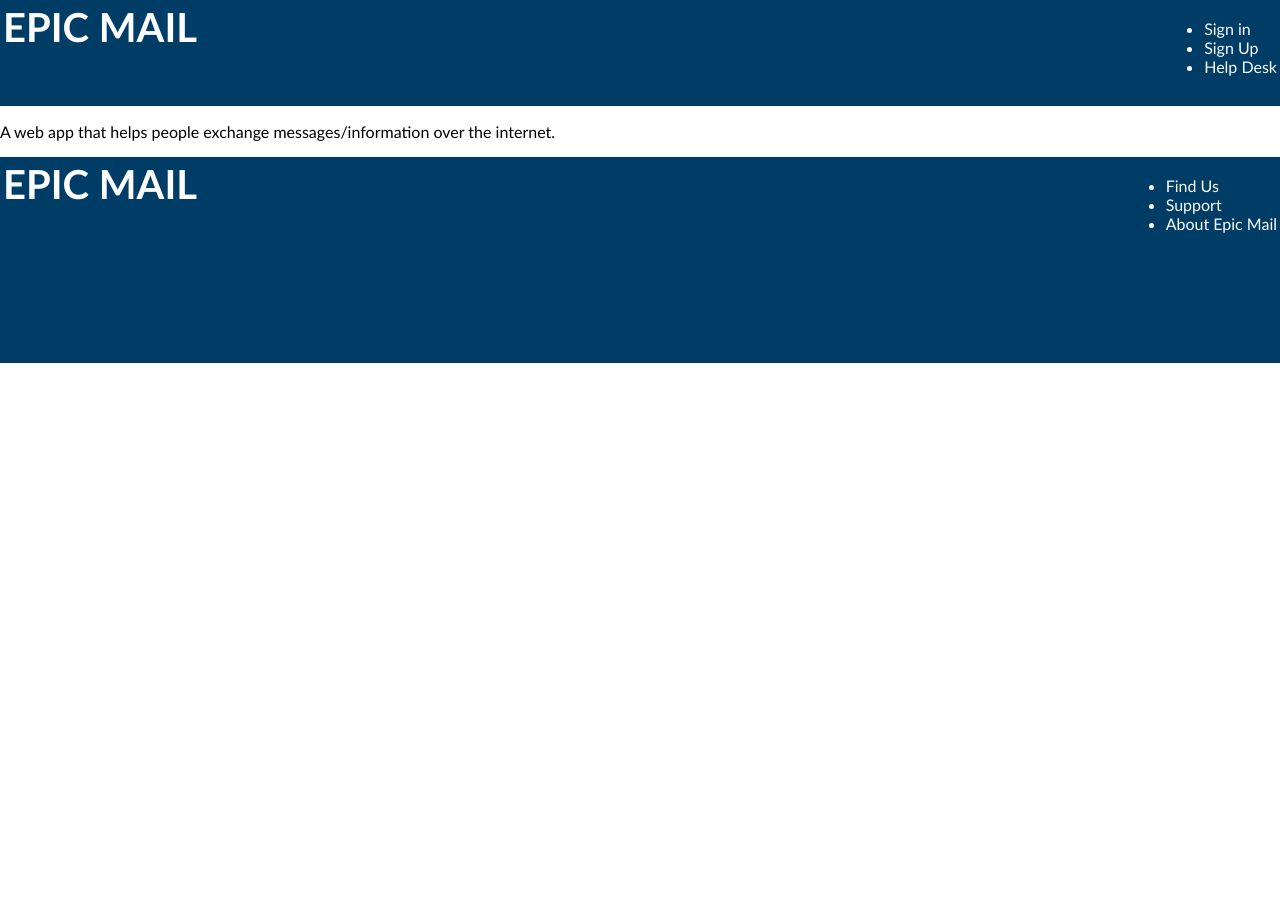
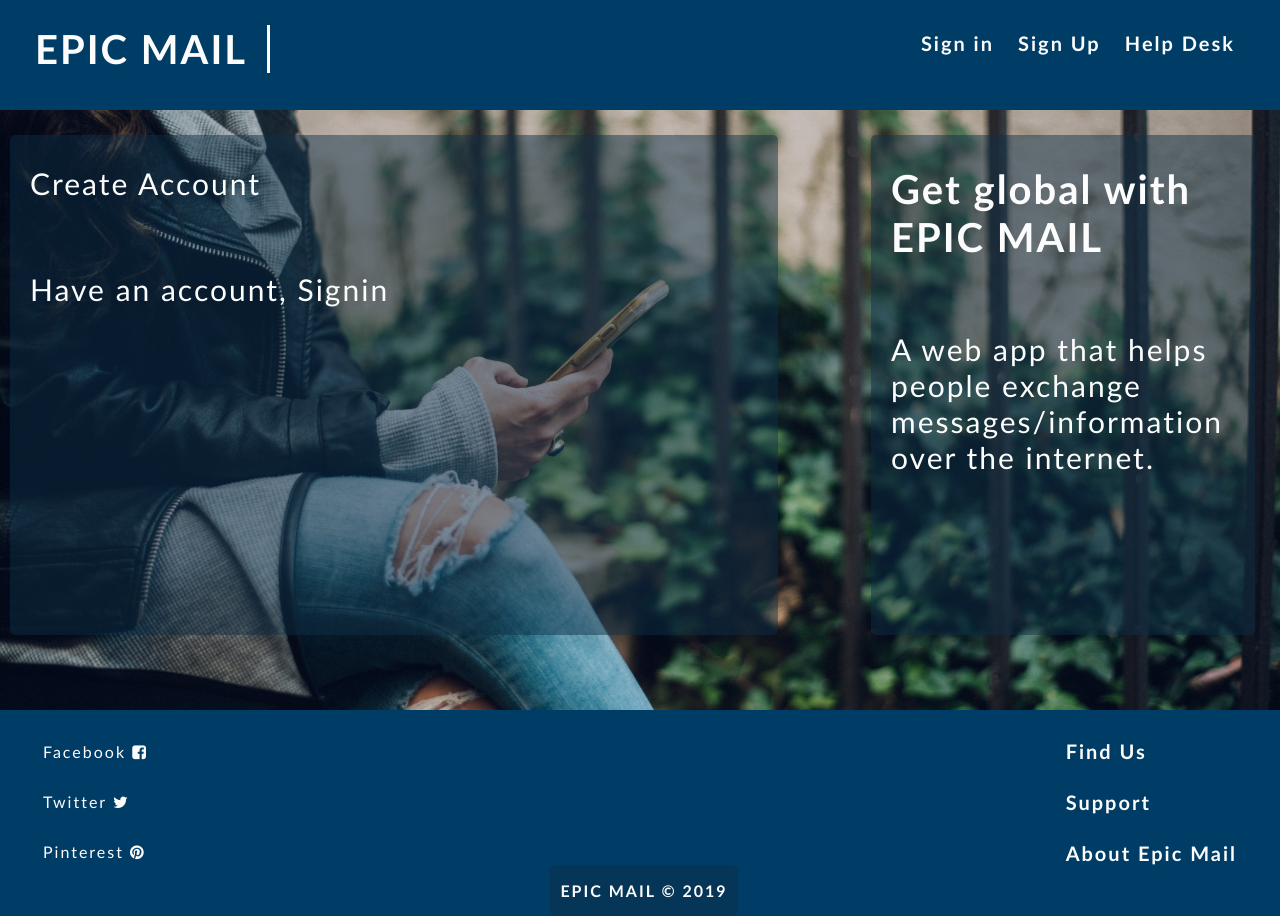
Before and after one commit to debelistic/epicMail, a plain HTML site: page UI/index.html in a window 1280 px wide. Before the commit the page ends 800 px from the top, so only its background shows below. Drawn offline with Linux system fonts and the light colour scheme.

Commit message:
[Feature #164193996] Add CSS

```diff
--- a/UI/index.html
+++ b/UI/index.html
@@ -6,33 +6,54 @@
     <title>EPIC MAIL</title>
     <meta name="viewport" content="width=device-width, initial-scale=1">
     <link rel="stylesheet" type="text/css" media="screen" href="./styles/main.css">
+    <link rel="stylesheet" href="https://cdnjs.cloudflare.com/ajax/libs/font-awesome/4.7.0/css/font-awesome.min.css">
 </head>
 <body>
     <header id="header">
         <div class="page-title">
-            <h1>EPIC MAIL</h1>
+            <h1><a href="#">EPIC MAIL</a></h1>
         </div>
         <nav class="page-nav">
             <ul>
-                <li>Sign in</li>
-                <li>Sign Up</li>
-                <li>Help Desk</li>
+                <li><a href="#">Sign in</a></li>
+                <li><a href="#">Sign Up</a></li>
+                <li><a href="#">Help Desk</a></li>
             </ul>
         </nav>
     </header>
-    <section class="content">
-        <p>A web app that helps people exchange messages/information over the internet.</p>
-    </section>
+
+    <main>
+        <section class="main-banner">
+            <div class="container transparent">
+                <p class="main-content">Create Account</p>
+                <p class="main-content">Have an account, <a href="#">Signin</a></p>
+            </div>
+            <aside class="container">
+                <div class="transparent">
+                    <h1 class="main-content">Get global with EPIC MAIL</h1>
+                    <p class="main-content">A web app that helps people exchange messages/information over the internet.</p>
+                </div>
+            </aside>
+        </section>
+    </main>
+
     <footer id="footer">
-        <div class="page-title">
-            <h1>EPIC MAIL</h1>
+        <div class="sm-page">
+                <ul>
+                    <li><a href="#"> Facebook <i class="fa fa-facebook-square"></i></a></li>
+                    <li><a href="#"> Twitter <i class="fa fa-twitter"></i></a></li>
+                    <li><a href="#"> Pinterest <i class="fa fa-pinterest"></i></a></li>
+                </ul>
         </div>
         <div class="page-nav">
             <ul>
-                <li>Find Us</li>
-                <li>Support</li>
-                <li>About Epic Mail</li>
+                <li><a href="#">Find Us</a></li>
+                <li><a href="#">Support</a></li>
+                <li><a href="#">About Epic Mail</a></li>
             </ul>
+        </div>
+        <div class="copyright">
+            <p>EPIC MAIL &copy 2019</p>
         </div>
     </footer>
     <script src="./scripts/main.js"></script>
--- a/UI/styles/main.css
+++ b/UI/styles/main.css
@@ -3,9 +3,14 @@ body {
     margin: 0;
 }
 
+a{
+    text-decoration: none;
+    color: #FCFCFC;
+}
+
 #header{
     margin: 0;
-    padding: 3px;
+    padding: 5px;
     background-color: #003D66;
     height: 100px;
     color: #FCFCFC;
@@ -14,16 +19,96 @@ body {
 
 .page-title{
     float: left;
+    padding: 20px;
 }
 
 .page-title h1{
     margin: 0;
+    letter-spacing: 2px;
+    padding: 0 20px 0 10PX;
+    border-right: 3px solid #FCFCFC;
     font-size: 40px;
     font-weight: bolder;
 }
 
 .page-nav{
     float: right;
+    padding: 0 20px 0 0;
+    margin: 0;
+    color: #FCFCFC;
+}
+
+.page-nav a{
+    text-decoration: none;
+    color: #FCFCFC;
+    font-weight: bolder;
+    font-size: 20px;
+}
+
+.page-nav ul li{
+    list-style: none;
+    margin: 0 20px 5px 0;
+    display: inline;
+    line-height: 45px;
+    letter-spacing: 2px;
+}
+
+.container{
+    margin: 0;
+    padding: 0;
+}
+
+div.container{
+    width: 60%;
+    float: left;
+    color: #FCFCFC;
+    margin: 25px 0 0 10px;
+}
+
+.transparent{
+    background-color: rgba(13, 47, 70, 0.473);
+    border-radius: 5px;
+    margin: 0 0 0 0;
+    height: calc(100vh - 300px);
+}
+
+aside.container{
+    margin: 0;
+    width: 30%;
+    float: right;
+    margin: 25px 25px 0 0;
+}
+
+.main-banner{
+    margin: 0;
+    padding: 0;
+    width: 100%;
+    height: calc(100vh - 200px);
+    background-image: url(../imgs/banner.jpg);
+    background-repeat: no-repeat;
+    background-size: cover;
+    background-position: center;
+}
+
+h1.main-content{
+    margin: 0 0 10px;
+    padding: 30px 20px;
+    font-size: 40px;
+    font-weight: 800;
+    color: #FCFCFC;
+    letter-spacing: 2px;
+    text-shadow: 2px;
+}
+
+p.main-content{
+    margin: 0 0 10px;
+    padding: 30px 20px;
+    font-size: 30px;
+    font-weight: 500;
+    color: #FCFCFC;
+    letter-spacing: 2px;
+    text-justify: right;
+    overflow: hidden;
 }
 
 #footer{
@@ -33,4 +118,43 @@ body {
     height: 200px;
     color: #FCFCFC;
     overflow: hidden;
+    position: relative;
 }
+
+footer div.page-nav ul li{
+    list-style: none;
+    margin: 0 20px 5px 0;
+    display: block;
+    line-height: 45px;
+    letter-spacing: 2px;
+}
+
+.sm-page{
+    float: left;
+    list-style: none;
+    line-height: 45px;
+}
+
+footer div.sm-page ul li{
+    list-style: none;
+    margin: 0 20px 5px 0;
+    display: block;
+    line-height: 45px;
+    letter-spacing: 2px;
+}
+
+footer div.sm-page ul li a{
+    text-decoration: none;
+    color: #FCFCFC;
+}
+
+.copyright{
+   position: absolute;
+   bottom: 0;
+   left: 43vw;
+   letter-spacing: 2px;
+   background-color: rgba(13, 47, 70, 0.473);
+   border-radius: 5px;
+   padding: 0 10px 0;
+   font-weight: 600;
+}
```
Also changed, not shown: UI/imgs/banner.jpg (added).
